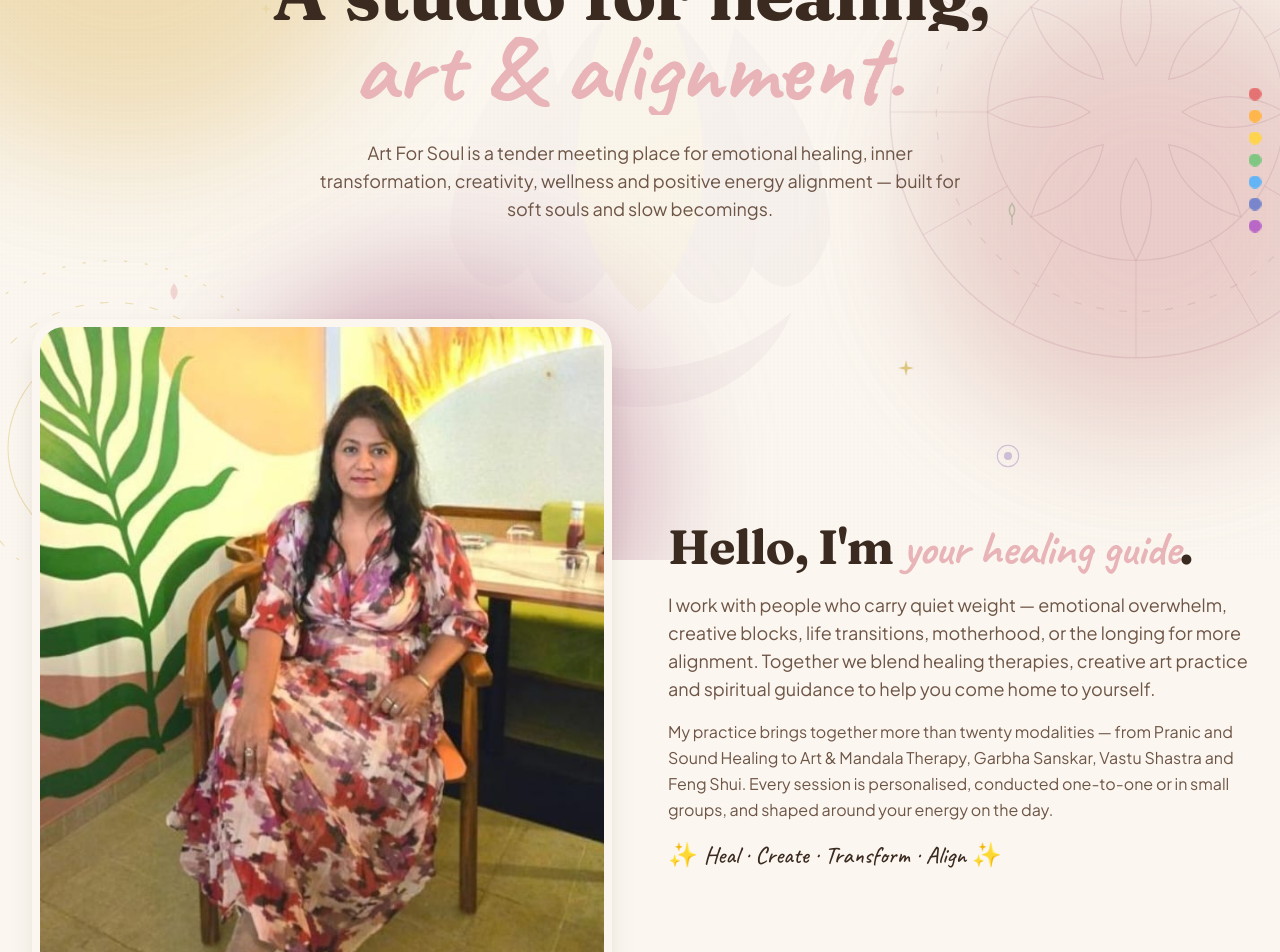
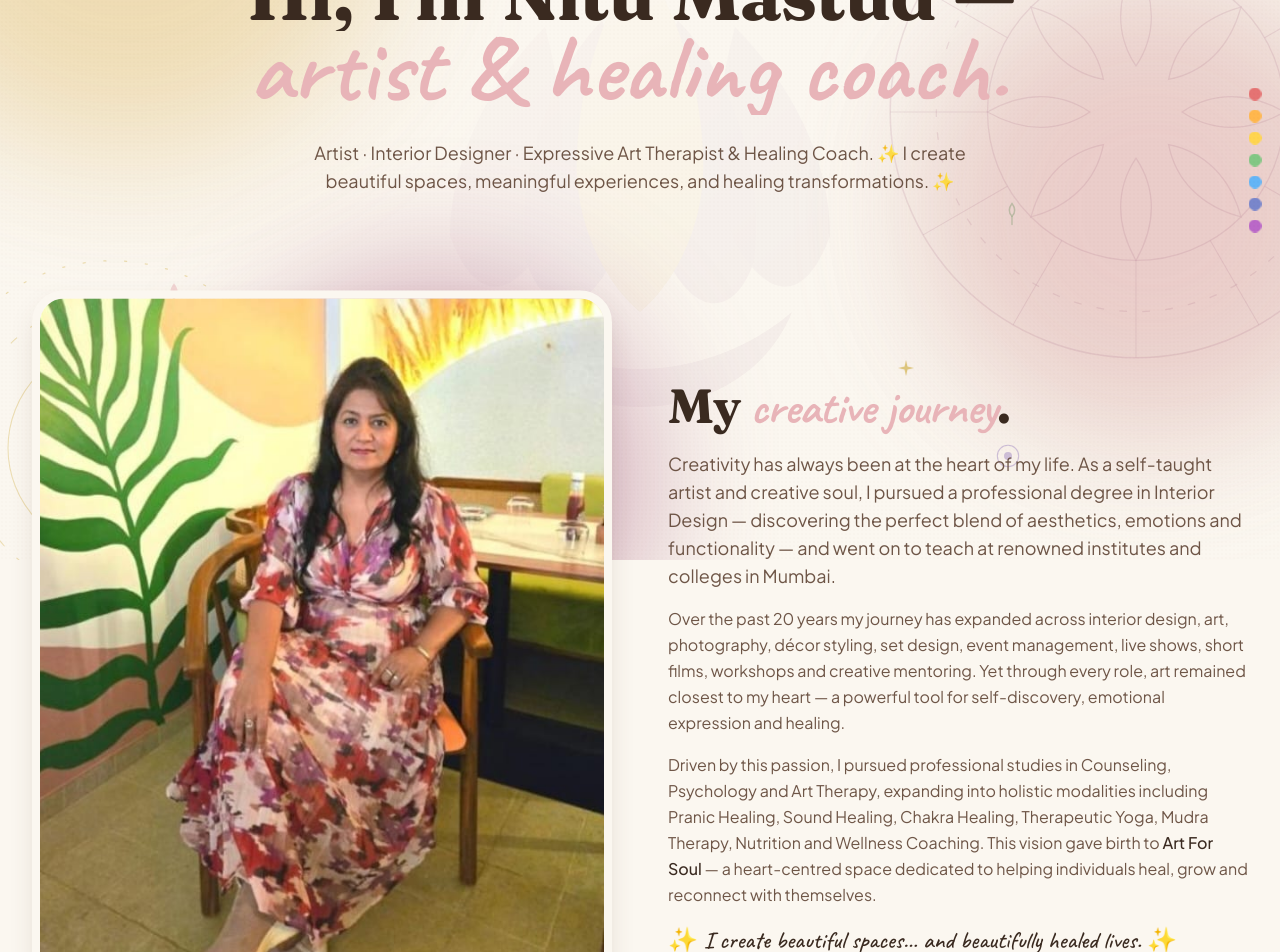
Before and after one commit to shoaibkmca2025/artforsoul-idea-1, a Next.js app: page /about in a window 1280 px wide. Shown: the part 240-1192 px from the top of the page. Built offline with nearby package versions, Linux system fonts and the light colour scheme.

Commit message:
client: feat: add new features to the home page

```diff
--- a/app/about/page.tsx
+++ b/app/about/page.tsx
@@ -25,10 +25,10 @@ export default function AboutPage() {
   return (
     <>
       <PageHero
-        eyebrow="About the studio"
-        title="A studio for healing,"
-        script="art & alignment."
-        subtitle="Art For Soul is a tender meeting place for emotional healing, inner transformation, creativity, wellness and positive energy alignment — built for soft souls and slow becomings."
+        eyebrow="About Me"
+        title="Hi, I'm Nitu Mastud —"
+        script="artist & healing coach."
+        subtitle="Artist · Interior Designer · Expressive Art Therapist & Healing Coach. ✨ I create beautiful spaces, meaningful experiences, and healing transformations. ✨"
       />
 
       <section className="container-page py-12 sm:py-16">
@@ -47,29 +47,41 @@ export default function AboutPage() {
           <div>
             <ScrollReveal>
               <h2 className="heading-display text-3xl sm:text-4xl md:text-5xl">
-                Hello, I'm <span className="heading-script text-rose-dusty">your healing guide</span>.
+                My <span className="heading-script text-rose-dusty">creative journey</span>.
               </h2>
             </ScrollReveal>
             <ScrollReveal delay={0.1}>
               <p className="mt-4 body-soft text-base sm:mt-5 sm:text-lg">
-                I work with people who carry quiet weight — emotional overwhelm,
-                creative blocks, life transitions, motherhood, or the longing for
-                more alignment. Together we blend healing therapies, creative art
-                practice and spiritual guidance to help you come home to yourself.
+                Creativity has always been at the heart of my life. As a self-taught
+                artist and creative soul, I pursued a professional degree in Interior
+                Design — discovering the perfect blend of aesthetics, emotions and
+                functionality — and went on to teach at renowned institutes and
+                colleges in Mumbai.
               </p>
             </ScrollReveal>
             <ScrollReveal delay={0.2}>
               <p className="mt-4 body-soft">
-                My practice brings together more than twenty modalities — from
-                Pranic and Sound Healing to Art & Mandala Therapy, Garbha
-                Sanskar, Vastu Shastra and Feng Shui. Every session is
-                personalised, conducted one-to-one or in small groups, and shaped
-                around your energy on the day.
+                Over the past 20 years my journey has expanded across interior design,
+                art, photography, décor styling, set design, event management, live
+                shows, short films, workshops and creative mentoring. Yet through
+                every role, art remained closest to my heart — a powerful tool for
+                self-discovery, emotional expression and healing.
+              </p>
+            </ScrollReveal>
+            <ScrollReveal delay={0.25}>
+              <p className="mt-4 body-soft">
+                Driven by this passion, I pursued professional studies in Counseling,
+                Psychology and Art Therapy, expanding into holistic modalities including
+                Pranic Healing, Sound Healing, Chakra Healing, Therapeutic Yoga, Mudra
+                Therapy, Nutrition and Wellness Coaching. This vision gave birth to
+                <span className="font-medium text-earth-900"> Art For Soul</span> — a
+                heart-centred space dedicated to helping individuals heal, grow and
+                reconnect with themselves.
               </p>
             </ScrollReveal>
             <ScrollReveal delay={0.3}>
               <p className="mt-4 font-script text-2xl text-earth-900">
-                ✨ Heal · Create · Transform · Align ✨
+                ✨ I create beautiful spaces… and beautifully healed lives. ✨
               </p>
             </ScrollReveal>
           </div>
--- a/app/contact/page.tsx
+++ b/app/contact/page.tsx
@@ -84,20 +84,33 @@ export default function ContactPage() {
                 </span>
                 <div>
                   <div className="font-display text-base">Instagram</div>
-                  <div className="text-xs text-earth-700/80">@artforsoul</div>
+                  <div className="text-xs text-earth-700/80">@artforsoul.in</div>
                 </div>
               </a>
 
               <a
-                href="mailto:hello@artforsoul.in"
+                href="mailto:artforsoul.in@gmail.com"
                 className="flex items-center gap-3 rounded-2xl border border-earth-300/40 bg-cream-50/80 p-4 hover:bg-cream-100"
               >
                 <span className="grid h-10 w-10 place-items-center rounded-full bg-lavender-300/70">
                   <Mail className="h-5 w-5" />
                 </span>
                 <div>
-                  <div className="font-display text-base">Email</div>
-                  <div className="text-xs text-earth-700/80">hello@artforsoul.in</div>
+                  <div className="font-display text-base">Email (Healing)</div>
+                  <div className="text-xs text-earth-700/80">artforsoul.in@gmail.com</div>
+                </div>
+              </a>
+
+              <a
+                href="mailto:nmartstudioz@gmail.com"
+                className="flex items-center gap-3 rounded-2xl border border-earth-300/40 bg-cream-50/80 p-4 hover:bg-cream-100"
+              >
+                <span className="grid h-10 w-10 place-items-center rounded-full bg-gold-100">
+                  <Mail className="h-5 w-5" />
+                </span>
+                <div>
+                  <div className="font-display text-base">Email (Art Studioz)</div>
+                  <div className="text-xs text-earth-700/80">nmartstudioz@gmail.com</div>
                 </div>
               </a>
 
--- a/app/portfolio/page.tsx
+++ b/app/portfolio/page.tsx
@@ -12,11 +12,35 @@ export default function PortfolioPage() {
   return (
     <>
       <PageHero
-        eyebrow="NM Art Studio"
-        title="Art images & wall art,"
-        script="in mix media."
-        subtitle="A growing collection from NM Art Studio — mix-media art images, large wall art, customised canvases, Mandala & Dot Mandala art, Vastu-based paintings and energy artworks for positive vibrations."
+        eyebrow="NM Art Studioz"
+        title="Soulful art inspired by"
+        script="nature & creativity."
+        subtitle="Art Studioz creates soulful art inspired by nature, modern art, landscapes and creative expression — thoughtfully made according to the space, colours, theme, emotions, Vastu and Feng Shui to bring beauty, harmony and positive energy to every space."
       />
+
+      <section className="container-page pb-2">
+        <div className="mx-auto grid max-w-4xl grid-cols-2 gap-3 sm:grid-cols-3 sm:gap-4">
+          {[
+            "Canvas Paintings",
+            "Wall Art",
+            "Mix Media Art",
+            "Texture Art",
+            "Resin Art",
+            "Furniture Painting Makeover & Restoration",
+            "Textured Wall Panels",
+            "Customised Paintings & Artwork",
+            "Vastu & Feng Shui Based Art",
+          ].map((s) => (
+            <div
+              key={s}
+              className="rounded-2xl border border-earth-300/40 bg-cream-50/70 px-4 py-3 text-center text-sm font-medium text-plum-700 shadow-soft backdrop-blur"
+            >
+              {s}
+            </div>
+          ))}
+        </div>
+      </section>
+
       <PortfolioGrid items={portfolioItems} />
     </>
   );
--- a/components/home/AboutSection.tsx
+++ b/components/home/AboutSection.tsx
@@ -90,7 +90,7 @@ export default function AboutSection() {
           <ScrollReveal direction="up" delay={0.2}>
             <p className="mt-5 body-soft text-base sm:text-lg">
               <span className="font-medium text-earth-900">
-                Healing Therapist · Art Therapist · Wellness Counsellor
+                Artist · Interior Designer · Expressive Art Therapist &amp; Healing Coach
               </span>
               <br />Personalised sessions to take you from <em>stuck</em> to <em>aligned</em>.
             </p>
--- a/components/layout/Footer.tsx
+++ b/components/layout/Footer.tsx
@@ -44,7 +44,7 @@ export default function Footer() {
             <a href={ig} target="_blank" rel="noreferrer" className="btn-ghost text-sm">
               <Instagram className="h-4 w-4" /> Instagram
             </a>
-            <a href="mailto:hello@artforsoul.in" className="btn-ghost text-sm">
+            <a href="mailto:artforsoul.in@gmail.com" className="btn-ghost text-sm">
               <Mail className="h-4 w-4" /> Email
             </a>
           </div>
--- a/lib/data.ts
+++ b/lib/data.ts
@@ -90,13 +90,13 @@ export const portfolioItems: PortfolioItem[] = [
   },
   {
     id: "p3",
-    title: "Mandala & Dot Mandala Wall Art",
-    slug: "mandala-wall-art",
-    category: "Mandala Art",
+    title: "Resin Art",
+    slug: "resin-art",
+    category: "Resin Art",
     location: "On request",
     year: "2025",
     description:
-      "Hand-painted mandala and dot-mandala wall art — meditative circles of calm, focus and balance for any wall in your home.",
+      "Glossy, free-flowing resin artworks — luminous waves of colour and depth that catch the light and bring a modern, soulful glow to your wall.",
     coverImage:
       "https://images.unsplash.com/photo-1517697471339-4aa32003c11a?w=900&q=70",
     images: JSON.stringify([
@@ -147,13 +147,13 @@ export const portfolioItems: PortfolioItem[] = [
   },
   {
     id: "p6",
-    title: "Energy & Vibration Wall Art",
-    slug: "energy-vibration-artwork",
-    category: "Wall Art",
+    title: "Furniture Painting Makeover & Restoration",
+    slug: "furniture-makeover",
+    category: "Furniture Restoration",
     location: "On request",
     year: "2025",
     description:
-      "Mix-media wall art charged with healing energy and colour therapy — perfect for bedrooms, healing rooms and conscious spaces.",
+      "Old furniture lovingly transformed — hand-painted makeovers and restoration that breathe new colour, character and life into cherished pieces.",
     coverImage:
       "https://images.unsplash.com/photo-1486718448742-163732cd1544?w=900&q=70",
     images: JSON.stringify([
```
Also changed, not shown: 1 other file (tests, documents, lock files or other folders).
